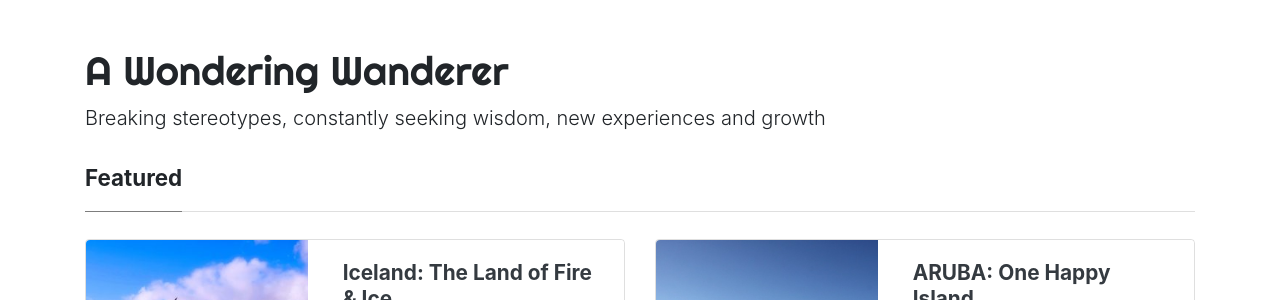
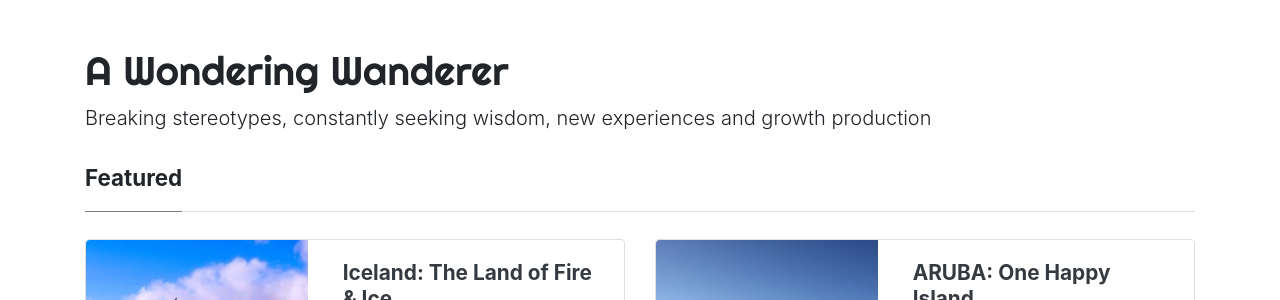
Before and after one commit to aish247/aish247.github.io, a Jekyll site: the page built from index.html, in a window 1280 px wide and 900 px high. Shown: the part 365-665 px from the top of the window. Built offline with Jekyll 4.4.1, drawn with Linux system fonts in a browser that asks for light colours; nearby versions of some CDN libraries; the list of posts is cut into pages by our own code; comment, search, counter and statistics services are not loaded.

Commit message:
testing JEKYLL_ENV

```diff
--- a/_layouts/default.html
+++ b/_layouts/default.html
@@ -160,7 +160,7 @@
 <div class="mainheading">
     <h1 class="sitetitle">{{ site.name }}</h1>
     <p class="lead">
-         {{ site.description }}
+         {{ site.description }} {{ jekyll.environment }}
     </p>
 </div>
 
```
